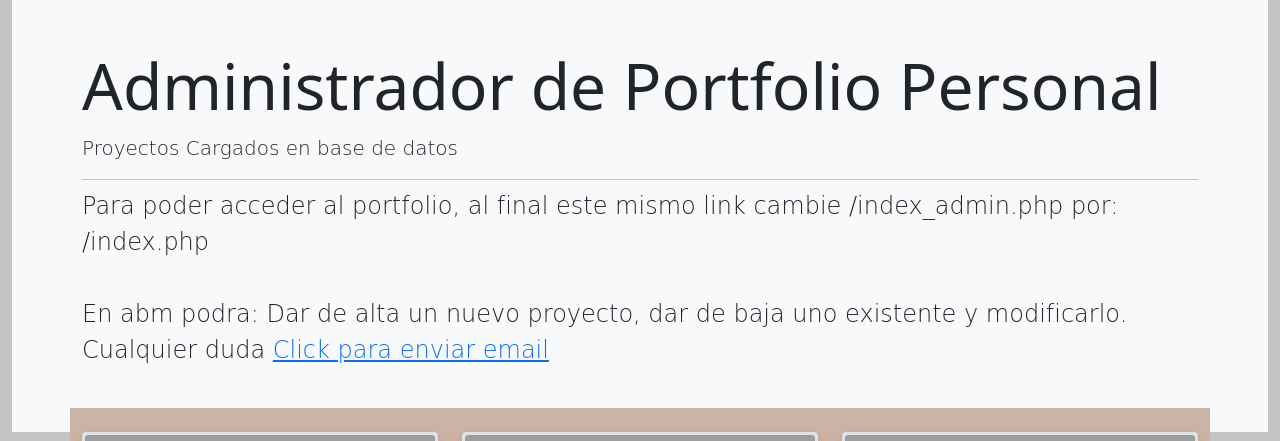
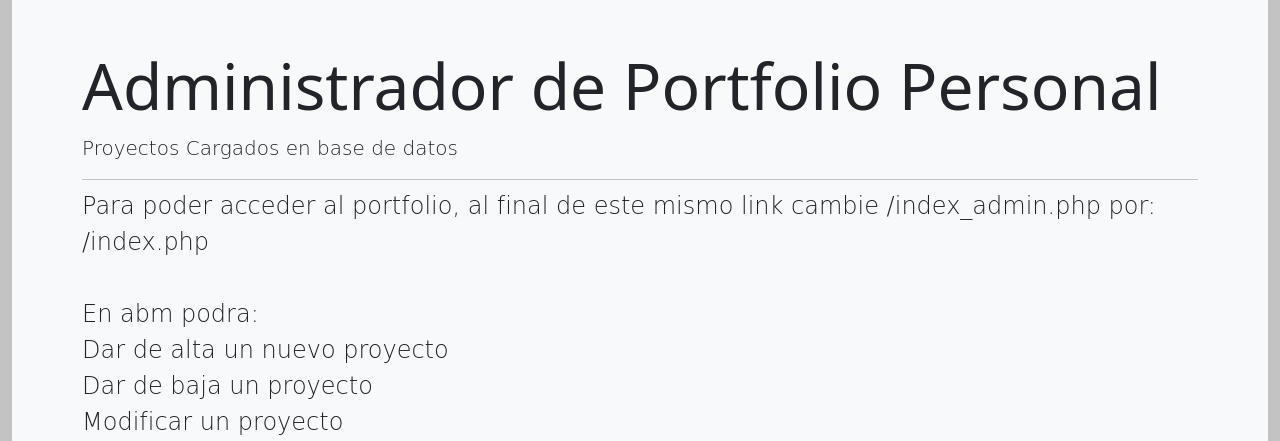
Before and after one commit to giselemilagros88/crud_php, a PHP site: page /index_admin.php in a window 1280 px wide. Shown: the part 106-547 px from the top of the page. Run offline with PHP 8.4, Linux system fonts and the light colour scheme; the visitor is signed in with stand-in values (Sample User, id 1); data comes from the database, SQL or seed files in the repository; some libraries are stand-ins or nearby versions; some web fonts are replaced; grey boxes are pictures that could not be loaded.

Commit message:
actualizar index

```diff
--- a/index_admin.php
+++ b/index_admin.php
@@ -7,8 +7,8 @@
         <h1 class="display-3">Administrador de Portfolio Personal</h1>
         <p class="lead">Proyectos Cargados en base de datos</p>
         <hr class="my-2">
-        <p class="lead" style="font-size:1.5rem;">Para poder acceder al portfolio, al final este mismo link cambie /index_admin.php por: /index.php <br><br>
-         En abm podra: Dar de alta un nuevo proyecto, dar de baja uno existente y modificarlo. <br>
+        <p class="lead" style="font-size:1.5rem;">Para poder acceder al portfolio, al final de este mismo link cambie /index_admin.php por: /index.php <br><br>
+         En abm podra:  <br> Dar de alta un nuevo proyecto <br> Dar de baja un proyecto <br> Modificar un proyecto <br>
         Cualquier duda <a href="mailto:gis.gonzalez@bue.edu.ar">Click para enviar email</a></p>
 
     </div>
```
